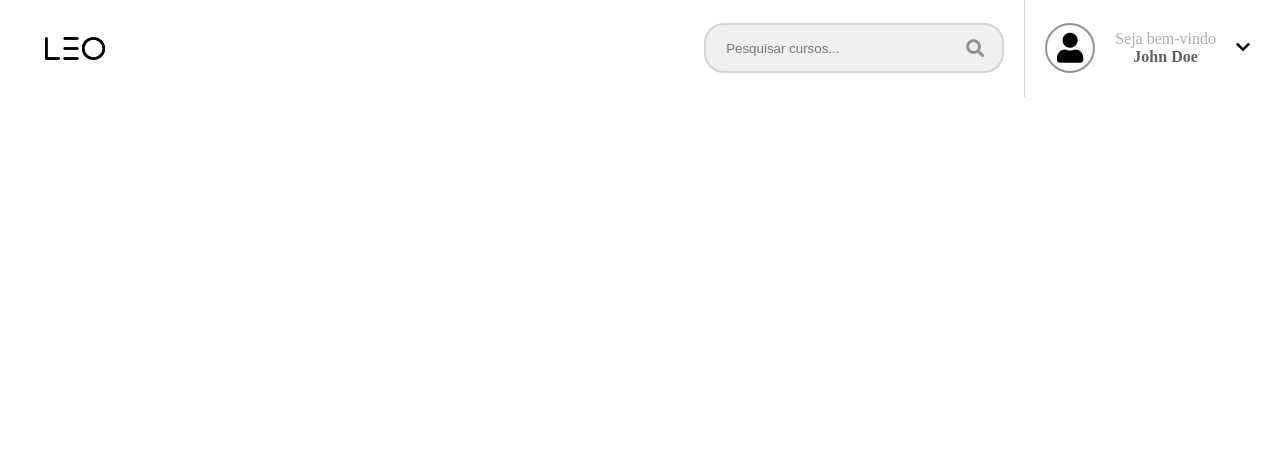
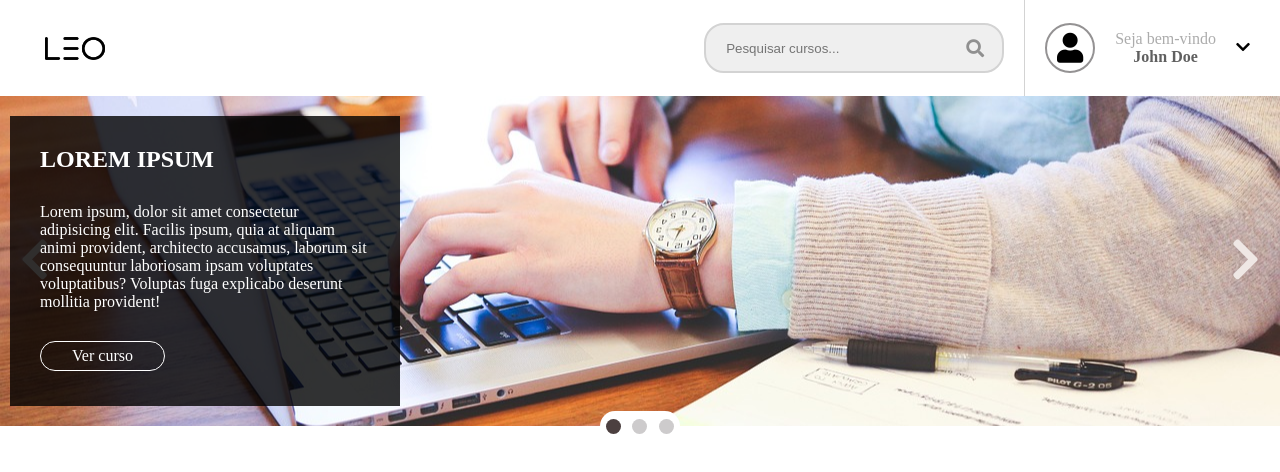
Before and after one commit to renanlbl/desafio_leo, a website: page index.html in a window 1280 px wide. Drawn offline with Linux system fonts and the light colour scheme.

Commit message:
Banner Static

```diff
--- a/index.html
+++ b/index.html
@@ -31,5 +31,29 @@
       </div>
     </div>
   </header>
+
+  <section class="slider flexVertical">
+    <div class="slider__arrowLeft"><i class="fas fa-chevron-left"></i></div>
+    <div class="slider__arrowRight"><i class="fas fa-chevron-right"></i></div>
+    <div class="slider__one"></div>
+    <div class="slider__dots--wrapper flexVertical flexSpaceAround">
+      <span class="slider__dots slider__dots--active"></span>
+      <span class="slider__dots"></span>
+      <span class="slider__dots"></span>
+    </div>
+    <div class="container">
+      <div class="slider__info--wrapper flexVertical">
+        <div class="slider__info">
+          <h2>lorem ipsum</h2>
+          <p>
+            Lorem ipsum, dolor sit amet consectetur adipisicing elit. Facilis ipsum, quia at aliquam animi provident,
+            architecto accusamus, laborum sit consequuntur laboriosam ipsam voluptates voluptatibus? Voluptas fuga explicabo deserunt mollitia provident!
+          </p>
+          <a class="flexHorizontalVertical" href=#>Ver curso</a>
+        </div>
+      </div>
+    </div>
+  </section>
+
 </body>
 </html>
--- /dev/null
+++ b/src/sass/_slider.sass
@@ -0,0 +1,79 @@
+section.slider
+  width: 100%
+  height: 330px
+  position: relative
+
+  .slider__one
+    position: absolute
+    left: 0
+    right: 0
+    width: 100%
+    height: 100%
+    background-image: url('../assets/banner1.jpg')
+    background-size: cover
+    background-position: center
+    background-repeat: no-repeat
+
+  .slider__arrowLeft
+    z-index: 10
+    cursor: pointer
+    position: absolute
+    left: 20px
+    font-size: 47px
+    color: #efe7e4
+
+  .slider__arrowRight
+    z-index: 10
+    cursor: pointer
+    position: absolute
+    right: 20px
+    font-size: 47px
+    color: #efe7e4
+
+  .slider__dots--wrapper
+    z-index: 10
+    background: #fff
+    width: 80px
+    height: 30px
+    border-radius: 20px
+    position: absolute
+    bottom: 0
+    left: 50%
+    transform: translate(-50%, 50%)
+
+    .slider__dots
+      display: block
+      width: 15px
+      height: 15px
+      border-radius: 50%
+      cursor: pointer
+      background-color: #cdcbcc
+
+      &.slider__dots--active
+        background-color: #4c4040
+
+  .slider__info--wrapper
+    width: 100%
+
+  .slider__info
+    padding: 30px
+    z-index: 10
+    width: 390px
+    height: 290px
+    background: rgba(0,0,0,0.8)
+
+    h2
+      text-transform: uppercase
+      color: #fff
+      padding-bottom: 30px
+    p
+      color: #fff
+      padding-bottom: 30px
+
+    a
+      width: 125px
+      height: 30px
+      border-radius: 20px
+      text-decoration: none
+      color: #fff
+      border: 1px solid #fff
--- a/src/sass/_utils.sass
+++ b/src/sass/_utils.sass
@@ -1,4 +1,5 @@
 .container
+  width: 100%
   max-width: 1280px
   margin: 0 auto
   padding: 0 10px
@@ -23,7 +24,11 @@
   display: flex
   justify-content: space-between
 
+.flexSpaceAround
+  display: flex
+  justify-content: space-around
+
 .separator
-  height: 98px;
+  height: 98px
   width: 1px
   background: #d3d3d3
--- a/src/sass/style.sass
+++ b/src/sass/style.sass
@@ -1,3 +1,4 @@
 @import '_reset.sass'
 @import '_utils.sass'
 @import '_header.sass'
+@import '_slider.sass'
```
Also changed, not shown: src/assets/banner1.jpg (added), src/css/style.css. Lines whose indentation alone changed are shown as unchanged.
